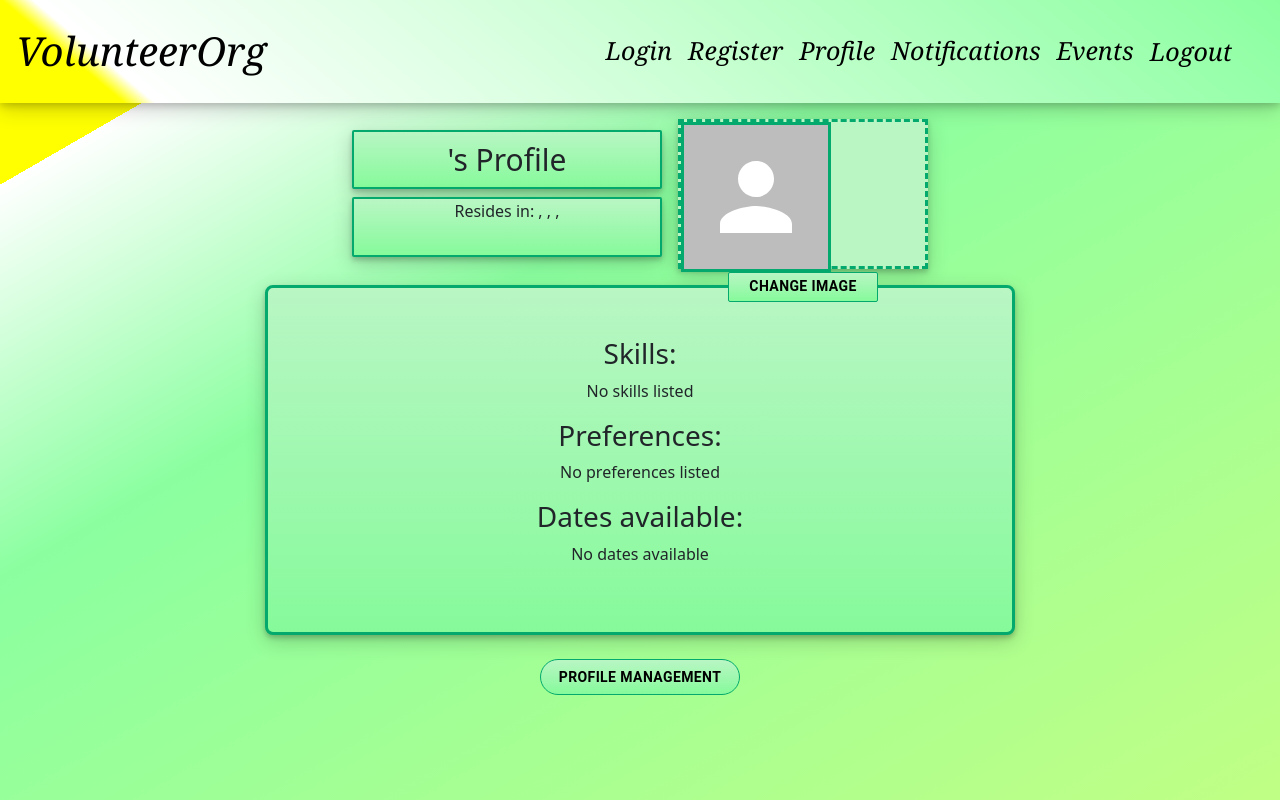
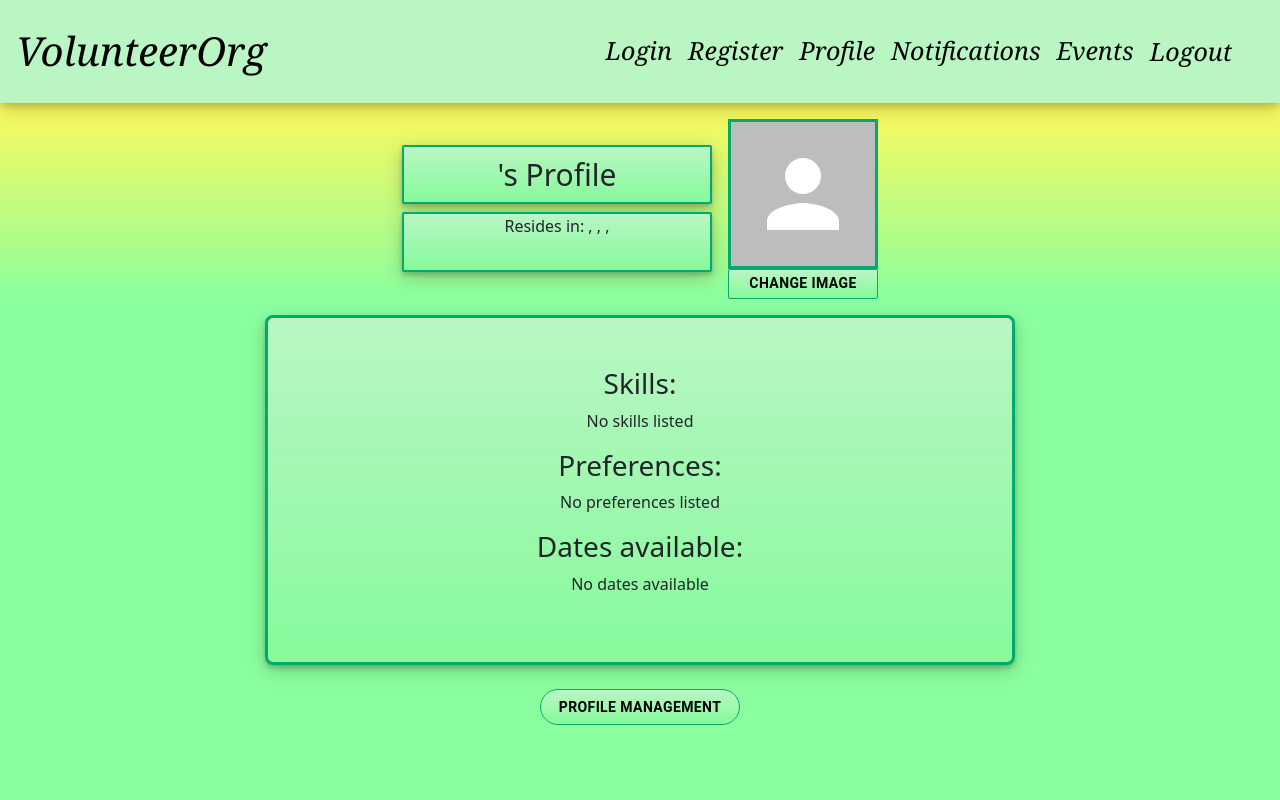
Before and after one commit to Ladicus1239/Volunteer-App, a React (Create React App) app: page /profile in a window 1280 px wide. Built offline with nearby package versions, Linux system fonts and the light colour scheme; no server answers.

Commit message:
Updated styles.css
Updated webapp design

```diff
--- a/src/styles.css
+++ b/src/styles.css
@@ -5,13 +5,11 @@
 body{
     margin: 0;
     background: linear-gradient(/*background change*/
-    150deg,
-    yellow 0px 160px,
-    white 100px,
-    #8bffa0 500px,
+    #FFF95B 0px 100px,
+    #8bffa0 300px,
     transparent
   );
-  background-color: #c0ff85;
+  background-color: #8bffa0;
   background-repeat: no-repeat;
   background-size: cover;
   min-height: 100vh;
@@ -19,13 +17,9 @@ body{
 /*//////////////////////////////////////////////////////////////////////////////////////////////////////////////////////////////////////////////////////////////////////////*/
 /*Navbar*/
 .nav{
-    background:linear-gradient(#b9f6c4,transparent);
-    background: linear-gradient(/*background change*/
-    40deg,
-    yellow 0px 80px,
-    white 100px,
-    transparent
-  );
+    background:linear-gradient(
+        #b9f6c4 0px 110px,
+        transparent);
     background-color: #8bffa0;
     box-shadow: 0 2px 8px 0 rgba(0, 0, 0, 0.2), 0 6px 20px 0 rgba(0, 0, 0, 0.19);
     color:black;
@@ -726,7 +720,7 @@ td.announcementData{
     height: 350px;
 }
 
-.image {
+/*.image {
     width: 250px;
     height: 150px;
     border-style: dashed;
@@ -734,7 +728,7 @@ td.announcementData{
     background-color: #b9f6c4;
     box-shadow: 0 3px 5px 0 rgba(0, 0, 0, 0.2), 0 6px 20px 0 rgba(0, 0, 0, 0.19);
     text-align: center;
-}
+}*/
 
 .pmbutton {
     width: 200px;
```
